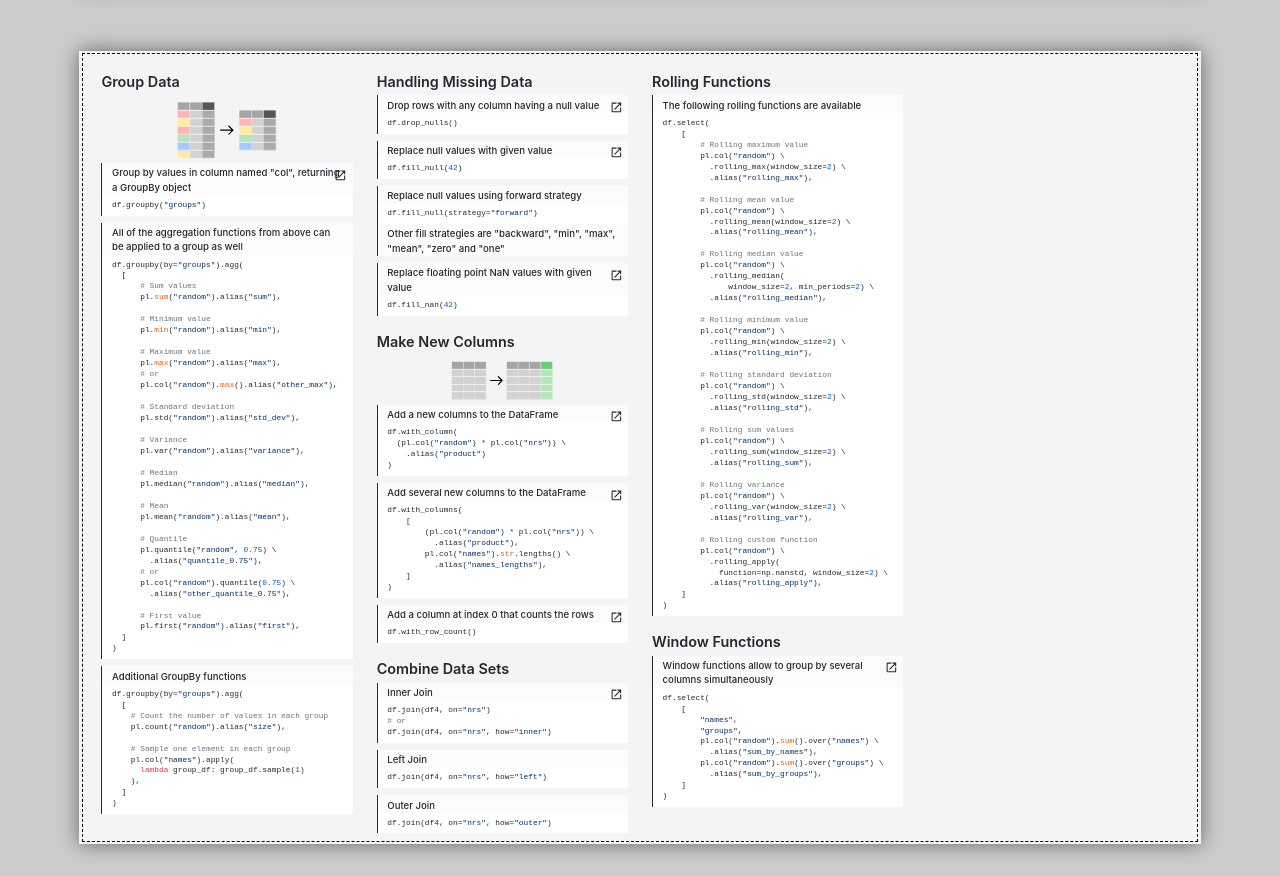
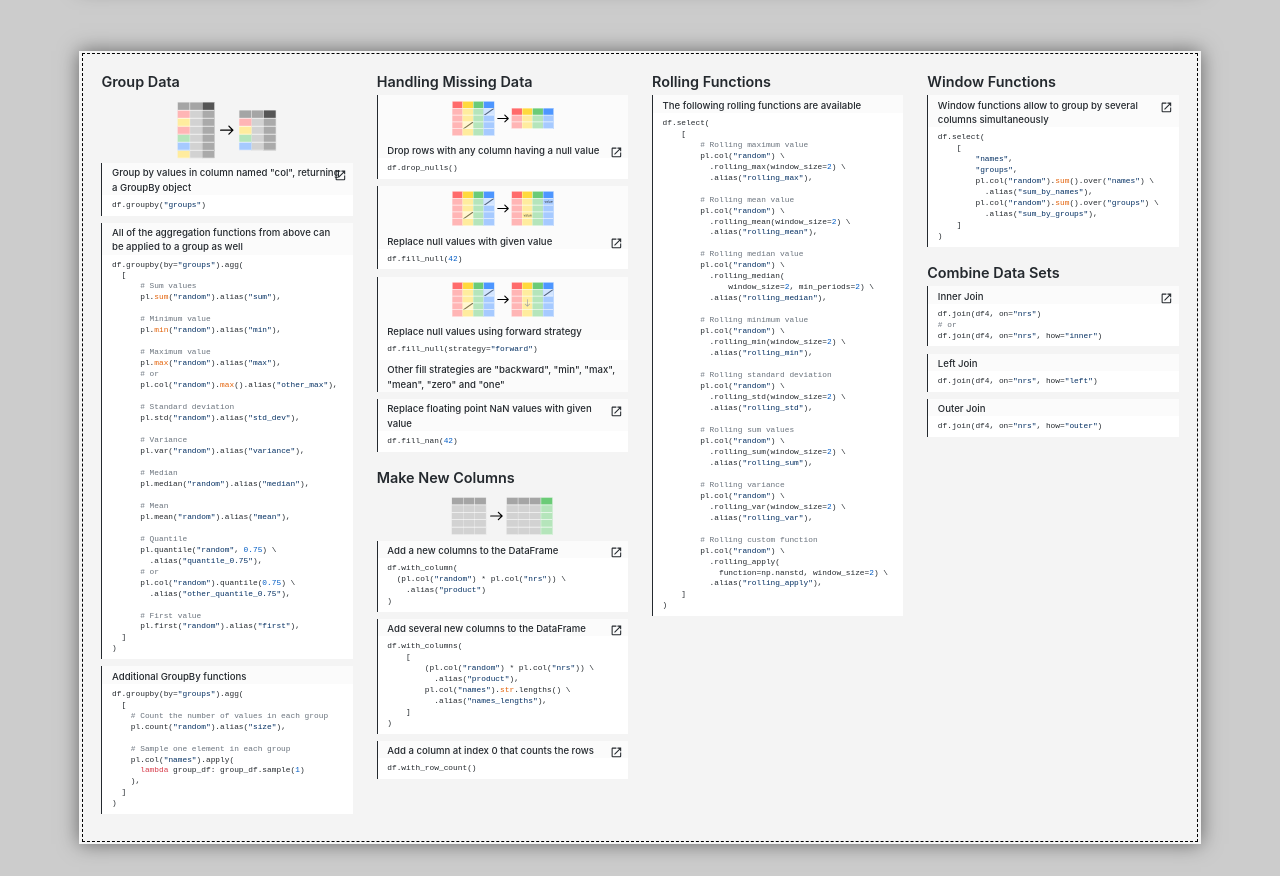
Before and after one commit to FranzDiebold/polars-cheat-sheet, a plain HTML site: page src/index.html in a window 1280 px wide. Shown: the part 839-1715 px from the top of the page. Drawn offline with nearby package versions, Linux system fonts and the light colour scheme.

Commit message:
Add more visualizations.

```diff
--- a/src/index.html
+++ b/src/index.html
@@ -586,6 +586,9 @@ df.height</code></pre>
         <div class="column is-3">
           <h3>Handling Missing Data</h3>
           <div class="group">
+            <div class="image">
+              <img src="images/drop_nulls.svg" />
+            </div>
             <a
               href="https://pola-rs.github.io/polars/py-polars/html/reference/api/polars.DataFrame.drop_nulls.html"
               target="_blank"
@@ -601,6 +604,9 @@ df.height</code></pre>
             <pre><code class="language-python">df.drop_nulls()</code></pre>
           </div>
           <div class="group">
+            <div class="image">
+              <img src="images/fill_null_value.svg" />
+            </div>
             <a
               href="https://pola-rs.github.io/polars/py-polars/html/reference/api/polars.DataFrame.fill_null.html"
               target="_blank"
@@ -616,6 +622,9 @@ df.height</code></pre>
             <pre><code class="language-python">df.fill_null(42)</code></pre>
           </div>
           <div class="group">
+            <div class="image">
+              <img src="images/fill_null_forward.svg" />
+            </div>
             <p>Replace null values using forward strategy</p>
             <pre><code class="language-python">df.fill_null(strategy="forward")</code></pre>
             <p>
@@ -698,33 +707,6 @@ df.height</code></pre>
             <p>Add a column at index 0 that counts the rows</p>
             <pre><code class="language-python">df.with_row_count()</code></pre>
           </div>
-
-          <h3>Combine Data Sets</h3>
-          <div class="group">
-            <a
-              href="https://pola-rs.github.io/polars-book/user-guide/howcani/combining_data/joining.html"
-              target="_blank"
-            >
-              <span class="icon"
-                ><svg viewBox="0 0 24 24">
-                  <path
-                    fill="currentColor"
-                    d="M14,3V5H17.59L7.76,14.83L9.17,16.24L19,6.41V10H21V3M19,19H5V5H12V3H5C3.89,3 3,3.9 3,5V19A2,2 0 0,0 5,21H19A2,2 0 0,0 21,19V12H19V19Z"
-                  /></svg></span
-            ></a>
-            <p>Inner Join</p>
-            <pre><code class="language-python">df.join(df4, on="nrs")
-# or
-df.join(df4, on="nrs", how="inner")</code></pre>
-          </div>
-          <div class="group">
-            <p>Left Join</p>
-            <pre><code class="language-python">df.join(df4, on="nrs", how="left")</code></pre>
-          </div>
-          <div class="group">
-            <p>Outer Join</p>
-            <pre><code class="language-python">df.join(df4, on="nrs", how="outer")</code></pre>
-          </div>
         </div>
 
         <div class="column is-3">
@@ -777,7 +759,8 @@ df.join(df4, on="nrs", how="inner")</code></pre>
     ]
 )</code></pre>
           </div>
-
+        </div>
+        <div class="column is-3">
           <h3>Window Functions</h3>
           <div class="group">
             <a
@@ -805,6 +788,33 @@ df.join(df4, on="nrs", how="inner")</code></pre>
     ]
 )</code></pre>
           </div>
+
+          <h3>Combine Data Sets</h3>
+          <div class="group">
+            <a
+              href="https://pola-rs.github.io/polars-book/user-guide/howcani/combining_data/joining.html"
+              target="_blank"
+            >
+              <span class="icon"
+                ><svg viewBox="0 0 24 24">
+                  <path
+                    fill="currentColor"
+                    d="M14,3V5H17.59L7.76,14.83L9.17,16.24L19,6.41V10H21V3M19,19H5V5H12V3H5C3.89,3 3,3.9 3,5V19A2,2 0 0,0 5,21H19A2,2 0 0,0 21,19V12H19V19Z"
+                  /></svg></span
+            ></a>
+            <p>Inner Join</p>
+            <pre><code class="language-python">df.join(df4, on="nrs")
+# or
+df.join(df4, on="nrs", how="inner")</code></pre>
+          </div>
+          <div class="group">
+            <p>Left Join</p>
+            <pre><code class="language-python">df.join(df4, on="nrs", how="left")</code></pre>
+          </div>
+          <div class="group">
+            <p>Outer Join</p>
+            <pre><code class="language-python">df.join(df4, on="nrs", how="outer")</code></pre>
+          </div>
         </div>
       </div>
     </div>
```
Also changed, not shown: src/images/drop_nulls.svg (added), src/images/fill_null_forward.svg (added), src/images/fill_null_value.svg (added), 1 other file.
